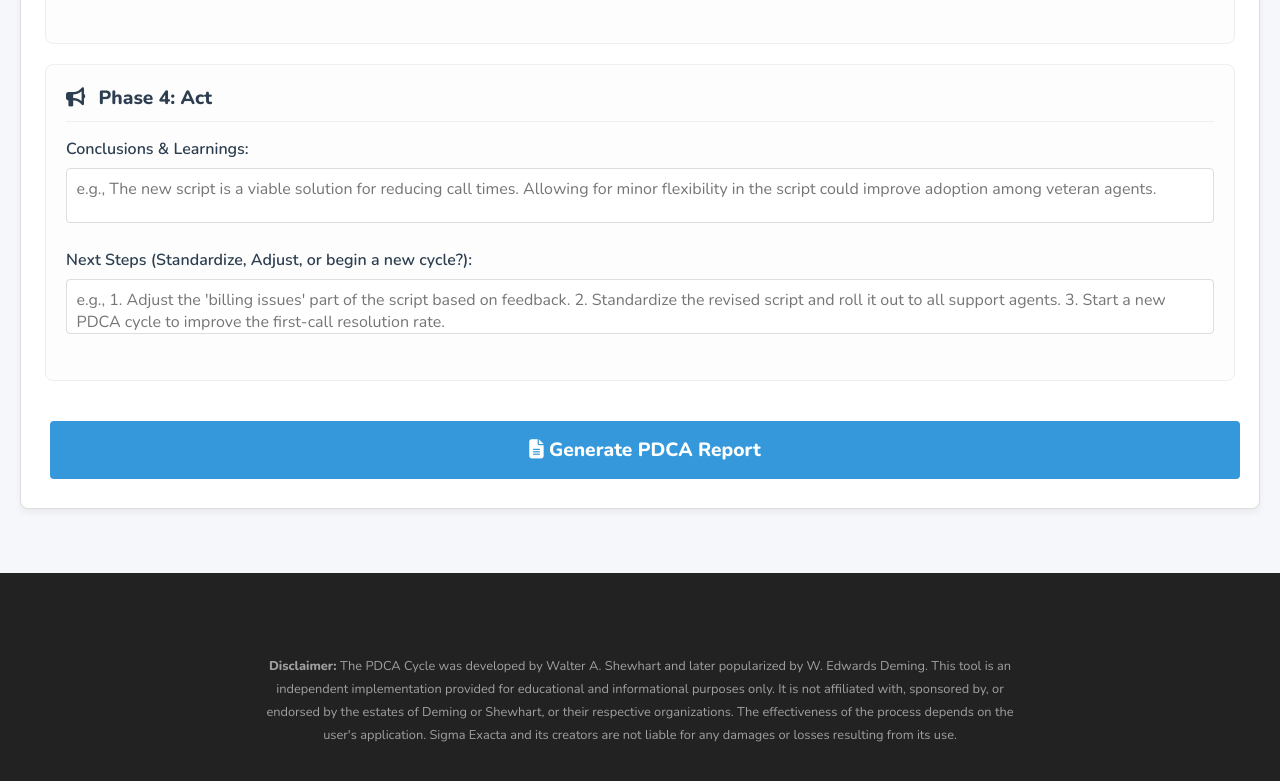
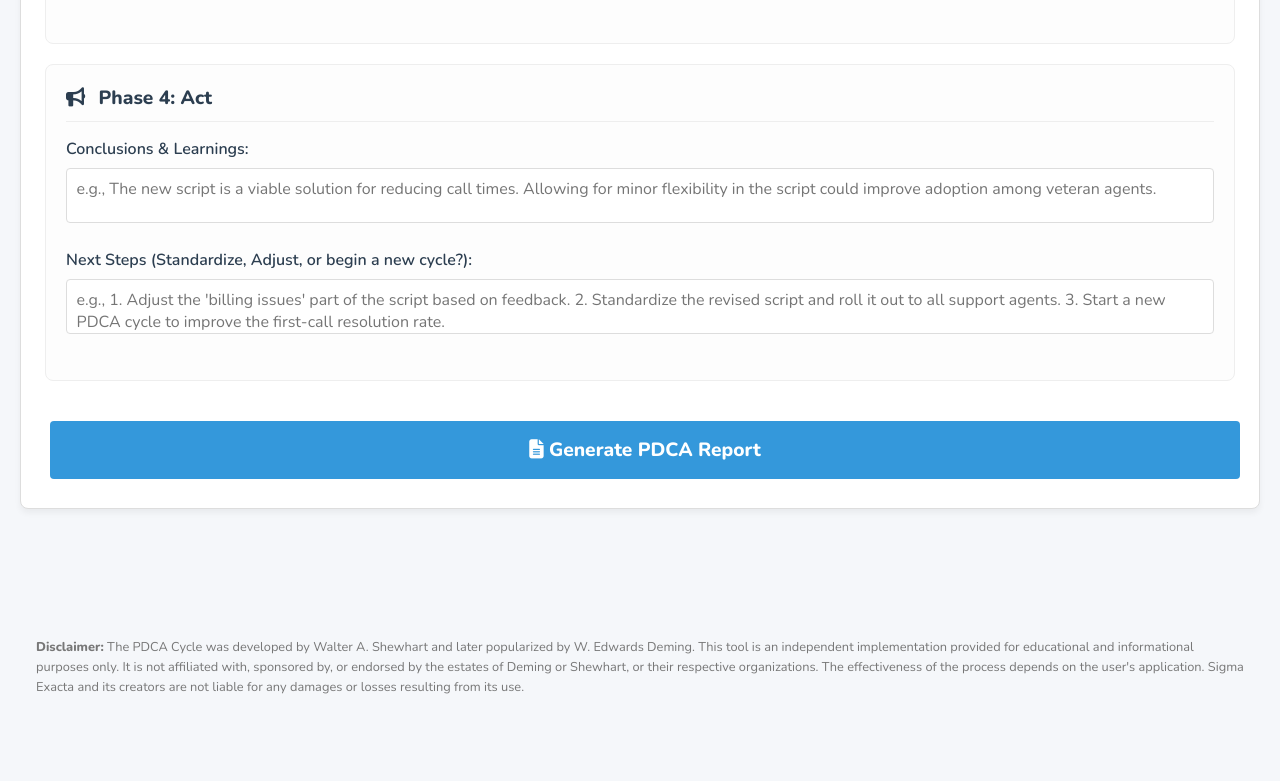
Before and after one commit to Gibraltar1974/SigmaExacta, a plain HTML site: page pdca.html in a window 1280 px wide. Shown: the part 2911-3692 px from the top of the page. After the commit the page ends 3641 px from the top, so only its background shows below. Drawn offline with nearby package versions, Linux system fonts and the light colour scheme.

Commit message:
pdca footer style

```diff
--- a/pdca.html
+++ b/pdca.html
@@ -537,8 +537,26 @@
 
         .hidden { display: none; }
 
-        footer[role="contentinfo"] { background-color: #222; color: #ccc; padding: 50px 20px; text-align: center; }
-        .disclaimer-note { margin-top: 2rem; padding: 0 1rem; font-size: 0.8rem; color: #a0a0a0; max-width: 800px; margin-left: auto; margin-right: auto; line-height: 1.8; }
+        footer[role="contentinfo"] {
+            /* MODIFIED: Matched vave.html styles */
+            padding: 2rem 1.25rem;
+            max-width: 1400px;
+            margin: 0 auto;
+            width: 100%;
+            box-sizing: border-box;
+            /* REMOVED: background-color, color, text-align */
+        }
+        .disclaimer-note {
+            margin-top: 2rem;
+            padding: 0 1rem;
+            font-size: 0.8rem;
+            color: #777; /* MODIFIED: Matched vave.html text color */
+            max-width: 1400px; /* MODIFIED: Matched vave.html max-width */
+            margin-left: auto;
+            margin-right: auto;
+            line-height: 1.6; /* MODIFIED: Matched vave.html line-height */
+            text-align: left; /* ADDED: Matched vave.html justification */
+        }
 
     </style>
 </head>
```
